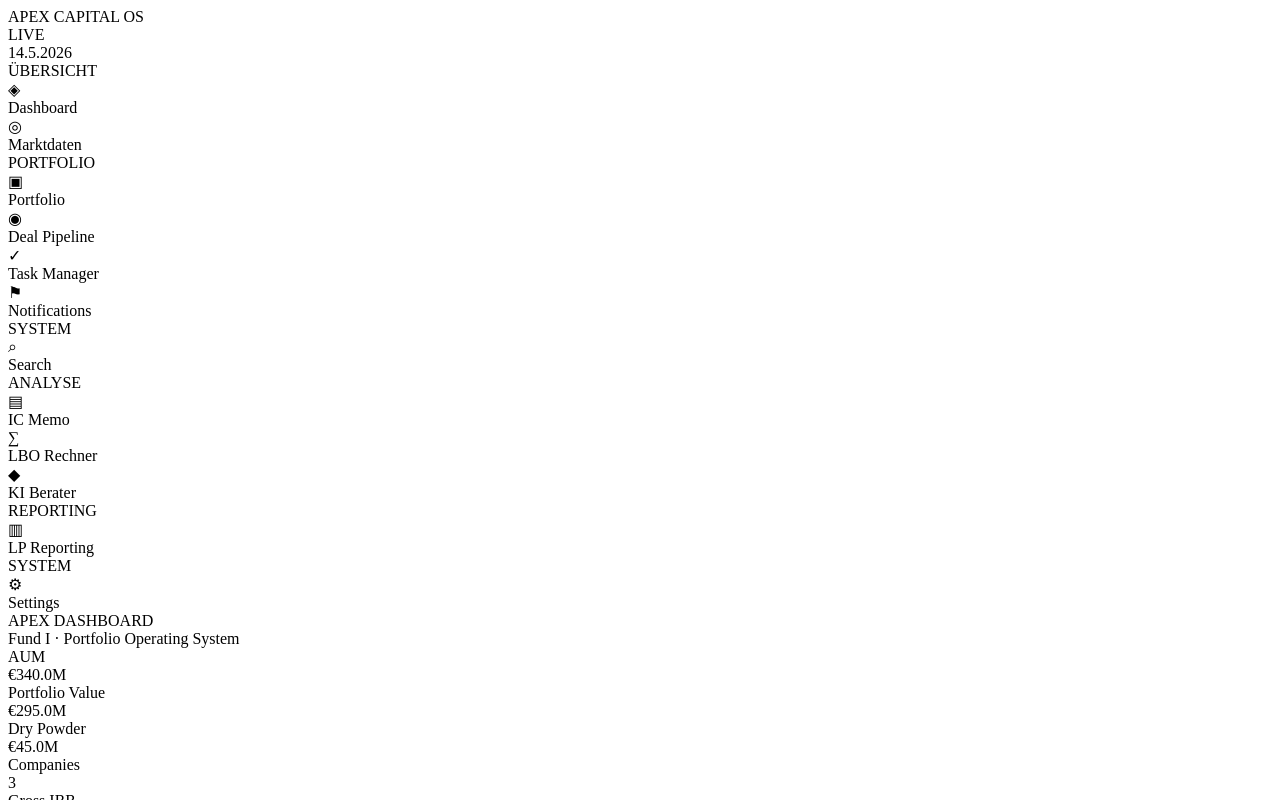
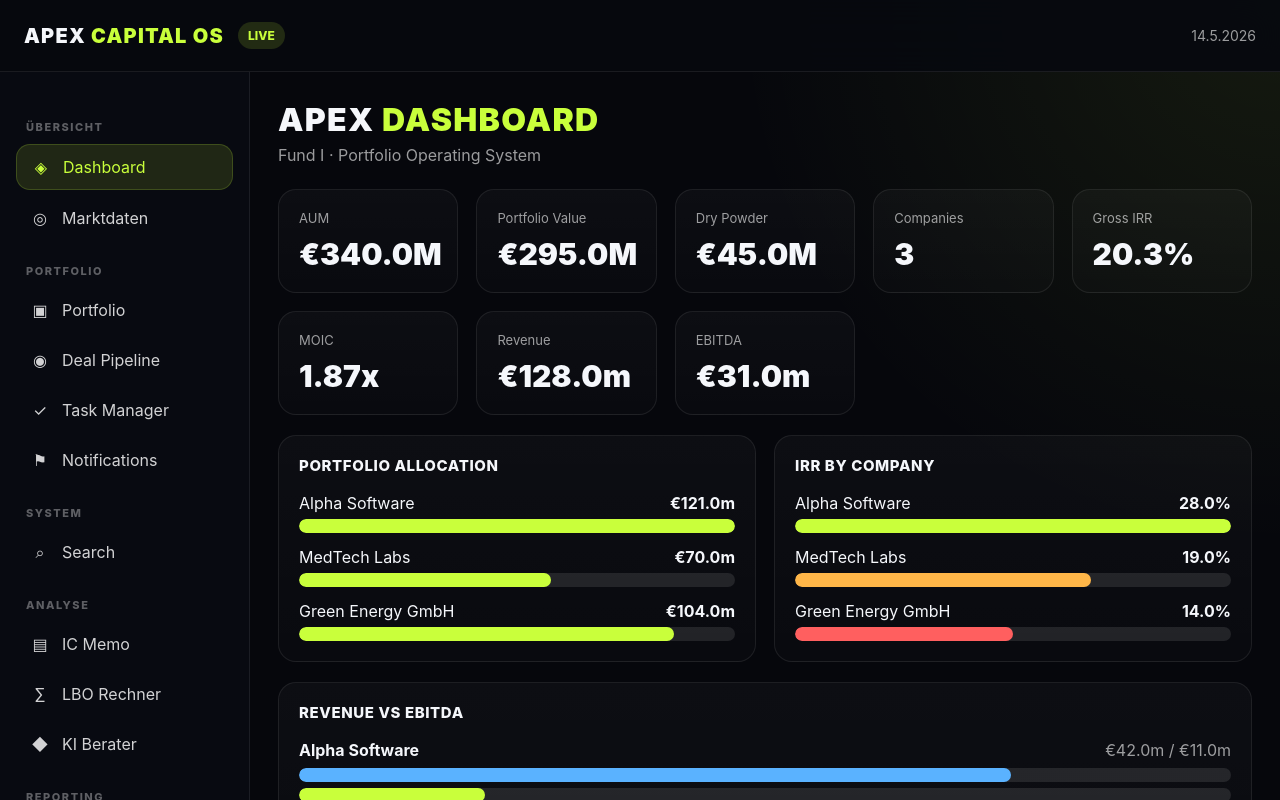
Before and after one commit to somatic3000-dev/apex-pe-app, a React (Vite) app: page / in a window 1280 px wide. Shown: the top 800 px of the page. Built offline with nearby package versions, Linux system fonts and the light colour scheme.

Commit message:
App.css aktualisieren

```diff
--- a/src/App.css
+++ b/src/App.css
@@ -1,10 +1,580 @@
+/* src/App.css */
+
+:root {
+  --bg: #06070c;
+  --panel: #0f1118;
+  --panel-2: #151924;
+
+  --border: rgba(255, 255, 255, 0.08);
+
+  --text: #f5f7fb;
+  --muted: rgba(255, 255, 255, 0.6);
+
+  --accent: #c9ff3b;
+  --blue: #5ab2ff;
+  --orange: #ffb648;
+  --red: #ff5f5f;
+
+  --radius: 18px;
+}
+
+* {
+  box-sizing: border-box;
+}
+
+html,
+body,
+#root {
+  margin: 0;
+  padding: 0;
+  min-height: 100%;
+
+  background: var(--bg);
+  color: var(--text);
+
+  font-family:
+    Inter,
+    ui-sans-serif,
+    system-ui,
+    sans-serif;
+}
+
+body {
+  overflow-x: hidden;
+}
+
+button,
+input,
+select,
+textarea {
+  font: inherit;
+}
+
+button {
+  cursor: pointer;
+}
+
+.app {
+  min-height: 100vh;
+
+  background:
+    radial-gradient(circle at top right, rgba(201, 255, 59, 0.08), transparent 30%),
+    radial-gradient(circle at bottom left, rgba(90, 178, 255, 0.08), transparent 30%),
+    var(--bg);
+}
+
+/* TOPBAR */
+
+.topbar {
+  position: sticky;
+  top: 0;
+  z-index: 200;
+
+  height: 72px;
+
+  display: flex;
+  align-items: center;
+  gap: 14px;
+
+  padding: 0 24px;
+
+  background: rgba(7, 9, 15, 0.92);
+
+  backdrop-filter: blur(20px);
+
+  border-bottom: 1px solid var(--border);
+}
+
+.topbar-logo {
+  font-size: 20px;
+  font-weight: 900;
+  letter-spacing: 0.06em;
+}
+
+.topbar-logo span {
+  color: var(--accent);
+}
+
+.date {
+  margin-left: auto;
+
+  color: var(--muted);
+
+  font-size: 14px;
+}
+
+/* SIDEBAR */
+
+.sidebar {
+  position: fixed;
+
+  top: 72px;
+  left: 0;
+  bottom: 0;
+
+  width: 250px;
+
+  overflow-y: auto;
+
+  padding: 24px 16px;
+
+  border-right: 1px solid var(--border);
+
+  background: rgba(9, 11, 18, 0.96);
+}
+
+.nav-section {
+  margin:
+    24px 10px 10px;
+
+  font-size: 11px;
+  font-weight: 800;
+
+  letter-spacing: 0.14em;
+
+  text-transform: uppercase;
+
+  color: rgba(255, 255, 255, 0.35);
+}
+
+.nav-item {
+  display: flex;
+  align-items: center;
+  gap: 12px;
+
+  padding: 12px 14px;
+
+  margin-bottom: 6px;
+
+  border-radius: 14px;
+
+  transition: 0.2s ease;
+
+  color: rgba(255, 255, 255, 0.82);
+}
+
+.nav-item:hover {
+  background: rgba(255, 255, 255, 0.06);
+}
+
+.nav-item.active {
+  background: rgba(201, 255, 59, 0.12);
+
+  color: var(--accent);
+
+  border: 1px solid rgba(201, 255, 59, 0.18);
+}
+
+.nav-icon {
+  width: 20px;
+
+  text-align: center;
+}
+
+/* MAIN */
+
+.main {
+  margin-left: 250px;
+
+  padding: 28px;
+}
+
+/* TYPOGRAPHY */
+
+.page-header {
+  display: flex;
+  justify-content: space-between;
+  gap: 16px;
+
+  flex-wrap: wrap;
+
+  margin-bottom: 24px;
+}
+
+.page-title {
+  font-size: 32px;
+  font-weight: 900;
+
+  letter-spacing: 0.04em;
+}
+
+.page-title span {
+  color: var(--accent);
+}
+
+.page-sub {
+  margin-top: 6px;
+
+  color: var(--muted);
+}
+
+.card-title {
+  margin-bottom: 18px;
+
+  font-size: 15px;
+  font-weight: 800;
+
+  letter-spacing: 0.04em;
+
+  text-transform: uppercase;
+}
+
+.muted {
+  color: var(--muted);
+}
+
+.bold {
+  font-weight: 800;
+}
+
+.center {
+  text-align: center;
+}
+
+.fade-in {
+  animation: fadeIn 0.25s ease;
+}
+
+@keyframes fadeIn {
+  from {
+    opacity: 0;
+    transform: translateY(6px);
+  }
+
+  to {
+    opacity: 1;
+    transform: translateY(0);
+  }
+}
+
+/* CARDS */
+
+.card,
+.market-card,
+.metric-card,
+.kpi-card {
+  background:
+    linear-gradient(
+      180deg,
+      rgba(255, 255, 255, 0.03),
+      rgba(255, 255, 255, 0.015)
+    );
+
+  border: 1px solid var(--border);
+
+  border-radius: var(--radius);
+
+  padding: 20px;
+}
+
+.market-card-name {
+  font-size: 22px;
+  font-weight: 800;
+}
+
+.market-card-price {
+  margin-top: 10px;
+
+  font-size: 24px;
+  font-weight: 900;
+}
+
+/* GRID */
+
+.dashboard-grid,
+.market-grid,
+.kpi-grid {
+  display: grid;
+
+  gap: 18px;
+}
+
+.dashboard-grid {
+  grid-template-columns:
+    repeat(auto-fit, minmax(170px, 1fr));
+}
+
+.market-grid {
+  grid-template-columns:
+    repeat(auto-fit, minmax(320px, 1fr));
+}
+
+.kpi-grid {
+  grid-template-columns:
+    repeat(auto-fit, minmax(180px, 1fr));
+}
+
+.grid-65-35 {
+  display: grid;
+
+  grid-template-columns: 1.4fr 0.8fr;
+
+  gap: 18px;
+}
+
+/* KPI */
+
+.metric-label,
+.kpi-label {
+  color: var(--muted);
+
+  font-size: 13px;
+}
+
+.metric-value,
+.kpi-value {
+  margin-top: 10px;
+
+  font-size: 30px;
+  font-weight: 900;
+}
+
+/* TABLE */
+
+.table {
+  width: 100%;
+
+  border-collapse: collapse;
+}
+
+.table th {
+  text-align: left;
+
+  padding: 12px;
+
+  font-size: 12px;
+
+  letter-spacing: 0.04em;
+
+  color: rgba(255, 255, 255, 0.55);
+
+  border-bottom: 1px solid var(--border);
+}
+
+.table td {
+  padding: 14px 12px;
+
+  border-bottom: 1px solid rgba(255, 255, 255, 0.05);
+}
+
+.table tr:hover {
+  background: rgba(255, 255, 255, 0.03);
+}
+
+.selected-row {
+  background: rgba(201, 255, 59, 0.08);
+}
+
+/* BUTTONS */
+
+.btn {
+  border: none;
+
+  border-radius: 12px;
+
+  padding: 12px 16px;
+
+  font-weight: 700;
+
+  transition: 0.2s ease;
+}
+
+.btn:hover {
+  transform: translateY(-1px);
+}
+
+.btn-primary {
+  background: var(--accent);
+
+  color: #0a0d0f;
+}
+
+.btn-ghost {
+  background: rgba(255, 255, 255, 0.06);
+
+  color: var(--text);
+}
+
+.btn-danger {
+  background: var(--red);
+
+  color: white;
+}
+
+.btn-sm {
+  padding: 8px 12px;
+
+  font-size: 12px;
+}
+
+/* INPUTS */
+
+.input {
+  width: 100%;
+
+  border: 1px solid var(--border);
+
+  border-radius: 12px;
+
+  background: rgba(255, 255, 255, 0.04);
+
+  color: white;
+
+  padding: 12px 14px;
+
+  outline: none;
+}
+
+.input:focus {
+  border-color: rgba(201, 255, 59, 0.5);
+}
+
+.textarea {
+  min-height: 120px;
+
+  resize: vertical;
+}
+
+/* FORMS */
+
+.form-grid {
+  display: grid;
+
+  grid-template-columns:
+    repeat(auto-fit, minmax(220px, 1fr));
+
+  gap: 14px;
+}
+
+.form-group {
+  display: flex;
+  flex-direction: column;
+
+  gap: 8px;
+}
+
+.form-group label {
+  font-size: 13px;
+
+  color: var(--muted);
+}
+
+.span-2 {
+  grid-column: span 2;
+}
+
+/* DETAILS */
+
+.detail-head {
+  display: flex;
+  justify-content: space-between;
+  gap: 12px;
+
+  align-items: center;
+
+  margin-bottom: 12px;
+}
+
+.detail-text {
+  margin-top: 14px;
+
+  line-height: 1.6;
+}
+
+.metric-row {
+  display: flex;
+  justify-content: space-between;
+
+  margin-top: 12px;
+}
+
+/* HELPERS */
+
+.button-row {
+  display: flex;
+  gap: 10px;
+
+  flex-wrap: wrap;
+}
+
+.badge {
+  padding: 6px 10px;
+
+  border-radius: 999px;
+
+  font-size: 12px;
+  font-weight: 800;
+}
+
+.badge-green {
+  background: rgba(201, 255, 59, 0.14);
+
+  color: var(--accent);
+}
+
+.green {
+  color: var(--accent);
+}
+
+.orange {
+  color: var(--orange);
+}
+
+.red {
+  color: var(--red);
+}
+
+.blue {
+  color: var(--blue);
+}
+
 /* MOBILE NAV */
 
 .mobile-nav {
   display: none;
 }
 
+/* MOBILE */
+
 @media (max-width: 768px) {
+  .sidebar {
+    display: none;
+  }
+
+  .main {
+    margin-left: 0;
+
+    padding: 18px;
+
+    padding-bottom: 120px;
+  }
+
+  .topbar {
+    padding: 0 16px;
+  }
+
+  .topbar-logo {
+    font-size: 16px;
+  }
+
+  .page-title {
+    font-size: 24px;
+  }
+
+  .grid-65-35 {
+    grid-template-columns: 1fr;
+  }
+
+  .dashboard-grid,
+  .market-grid,
+  .kpi-grid {
+    grid-template-columns: 1fr;
+  }
+
+  .table {
+    min-width: 760px;
+  }
+
   .mobile-nav {
     position: fixed;
 
@@ -16,10 +586,7 @@
 
     display: grid !important;
 
-    grid-template-columns: repeat(
-      6,
-      1fr
-    );
+    grid-template-columns: repeat(6, 1fr);
 
     gap: 6px;
 
@@ -27,27 +594,14 @@
 
     border-radius: 20px;
 
-    background: rgba(
-      10,
-      12,
-      18,
-      0.96
-    );
+    background: rgba(10, 12, 18, 0.96);
 
-    border: 1px solid
-      rgba(
-        255,
-        255,
-        255,
-        0.08
-      );
+    border: 1px solid rgba(255, 255, 255, 0.08);
 
-    backdrop-filter: blur(
-      18px
-    );
+    backdrop-filter: blur(18px);
 
-    box-shadow: 0 12px 40px
-      rgba(0, 0, 0, 0.45);
+    box-shadow:
+      0 12px 40px rgba(0, 0, 0, 0.45);
   }
 
   .mobile-nav button {
@@ -57,12 +611,7 @@
 
     background: transparent;
 
-    color: rgba(
-      255,
-      255,
-      255,
-      0.6
-    );
+    color: rgba(255, 255, 255, 0.6);
 
     padding: 8px 4px;
 
@@ -78,18 +627,9 @@
   }
 
   .mobile-nav button.active {
-    background: rgba(
-      201,
-      255,
-      59,
-      0.14
-    );
+    background: rgba(201, 255, 59, 0.14);
 
     color: var(--accent);
-  }
-
-  .main {
-    padding-bottom: 120px;
   }
 }
 
```
